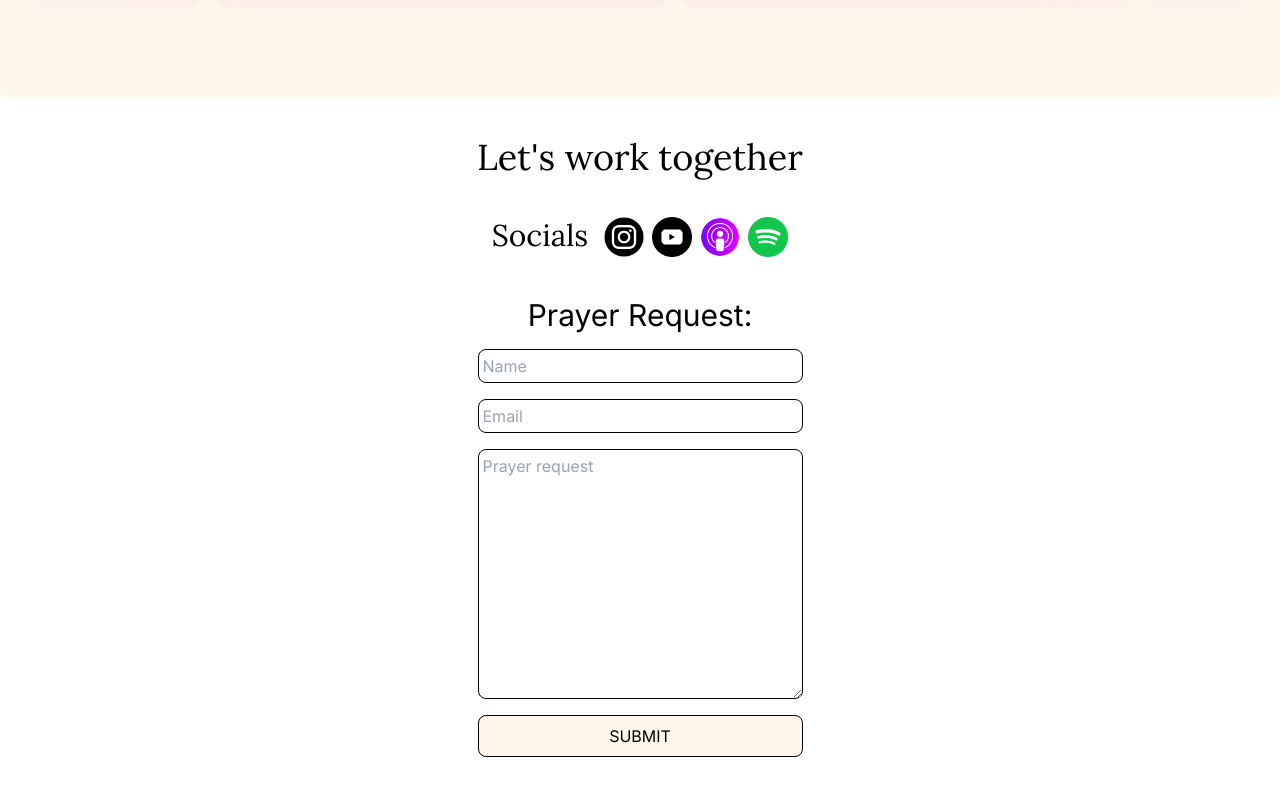
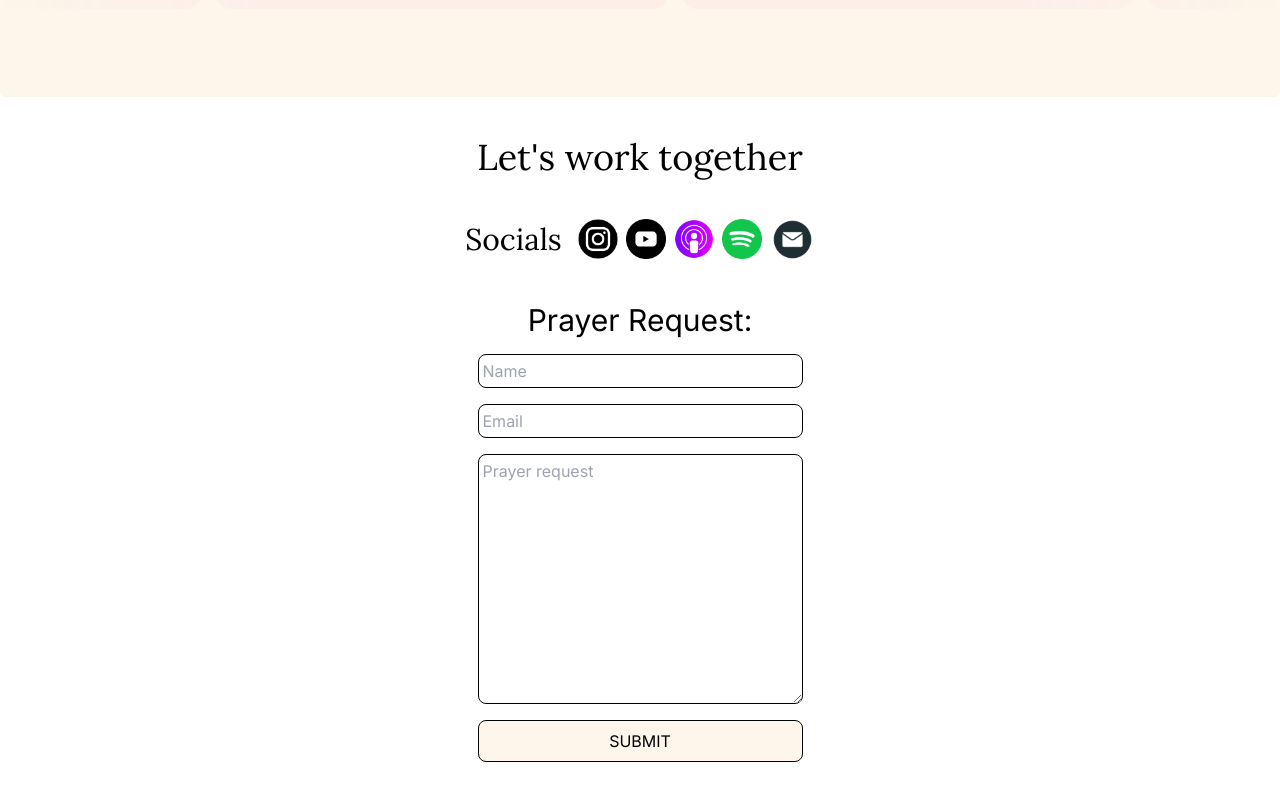
Before and after one commit to mlguels/calledoutofdarkness_podcast, a Next.js app: page / in a window 1280 px wide. Shown: the part 2618-3418 px from the top of the page. Built offline with nearby package versions, Linux system fonts and the light colour scheme.

Commit message:
Add email icon

```diff
--- a/components/socials.tsx
+++ b/components/socials.tsx
@@ -5,11 +5,11 @@ import { lora, socialLinks } from "@/constant/constants";
 
 export default function Socials() {
   return (
-    <main className="flex gap-4">
+    <main className="flex gap-4 items-center">
       <h1 className={`${lora.className} text-3xl`}>Socials</h1>
-      <ul className="flex gap-2">
+      <ul className="flex gap-2 items-center">
         {socialLinks.map((social, i) => (
-          <li key={i}>
+          <li key={i} className="state-effect">
             <Link href={social.link} target="_blank">
               <Image
                 src={social.icon}
@@ -20,6 +20,17 @@ export default function Socials() {
             </Link>
           </li>
         ))}
+        <a
+          href="mailto:calledoutofdarkness.podcast@gmail.com"
+          className="state-effect"
+        >
+          <Image
+            src="/images/envelope.png"
+            alt="email icon"
+            width={45}
+            height={25}
+          />
+        </a>
       </ul>
     </main>
   );
```
Also changed, not shown: public/images/envelope.png (added).
